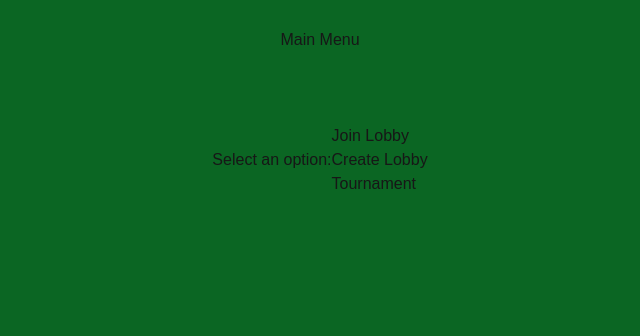
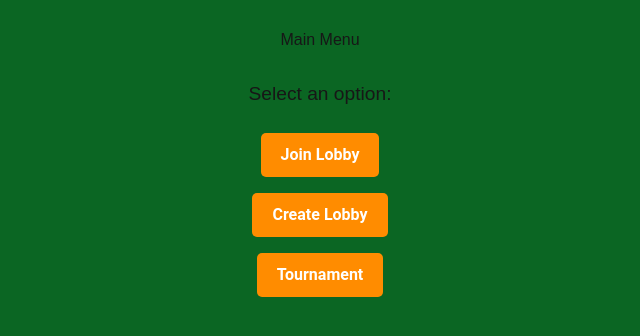
Before and after one commit to magnushansen/HMJ_Tech, a Next.js app in the folder sjavs/: page / in a window 1280 px wide. Shown: the top 336 px of the page, without its empty margins (320-960 px from the left). Built offline with nearby package versions, Linux system fonts and the light colour scheme.

Commit message:
css main menu

```diff
--- a/sjavs/app/globals.css
+++ b/sjavs/app/globals.css
@@ -33,8 +33,41 @@ h1 {
 }
 
 .menu-options {
+  text-align: center;
+}
+
+.menu-options p {
+  font-size: 1.2rem;
+  margin-bottom: 1rem;
+}
+
+.menu-options ul {
+  list-style: none;
+  padding: 0;
+  margin: 0;
   display: flex;
-  justify-content: center;
-  align-items: center;
-  height: 20vh;
+  flex-direction: column; /* Stacks items vertically */
+  align-items: center; /* Centers items horizontally */
 }
+
+.menu-options ul li {
+  margin: 0.5rem 0;
+}
+
+.menu-options ul li a {
+  display: inline-block;
+  padding: 10px 20px;
+  background-color: #FF8C00; /* Button background color */
+  color: white; /* Button text color */
+  text-decoration: none;
+  border-radius: 5px;
+  font-size: 1rem;
+  font-family: 'Roboto', sans-serif; /* or another bold sans-serif font */
+  font-weight: bold;
+  text-align: center;
+  transition: background-color 0.3s ease;
+}
+
+.menu-options ul li a:hover {
+  background-color: #ffc233; /* Darker shade on hover */
+}
```
